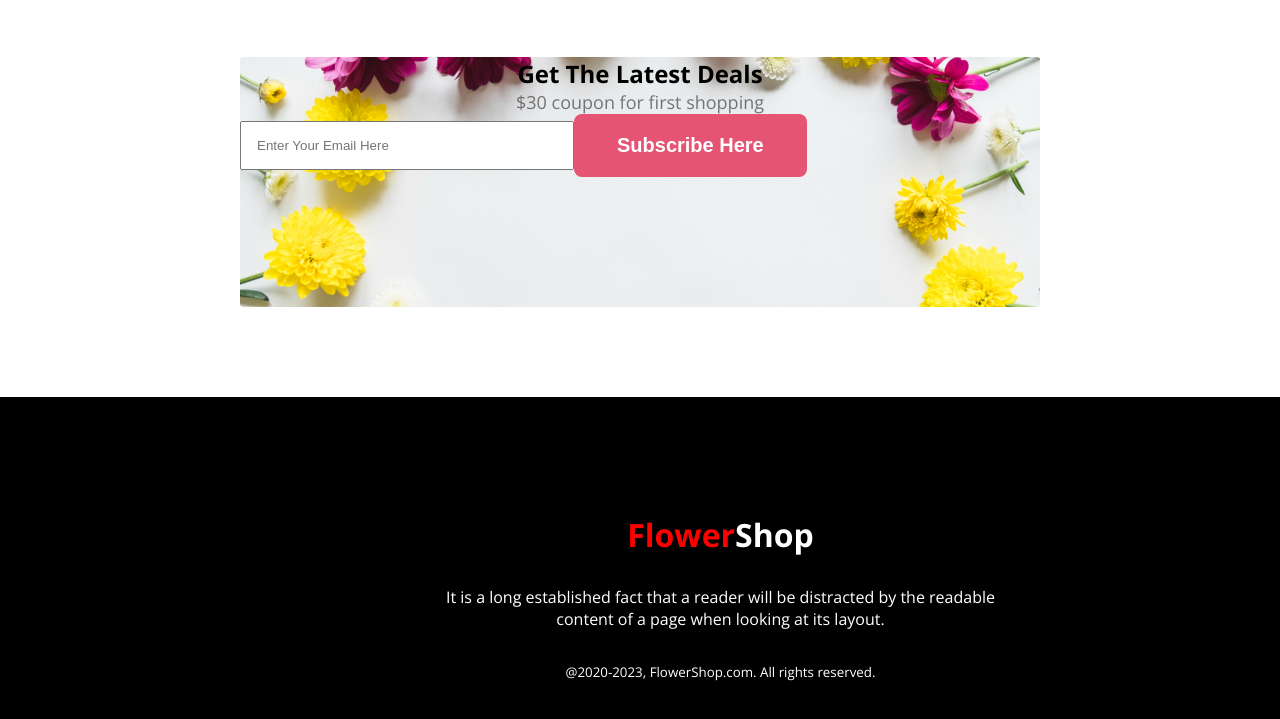
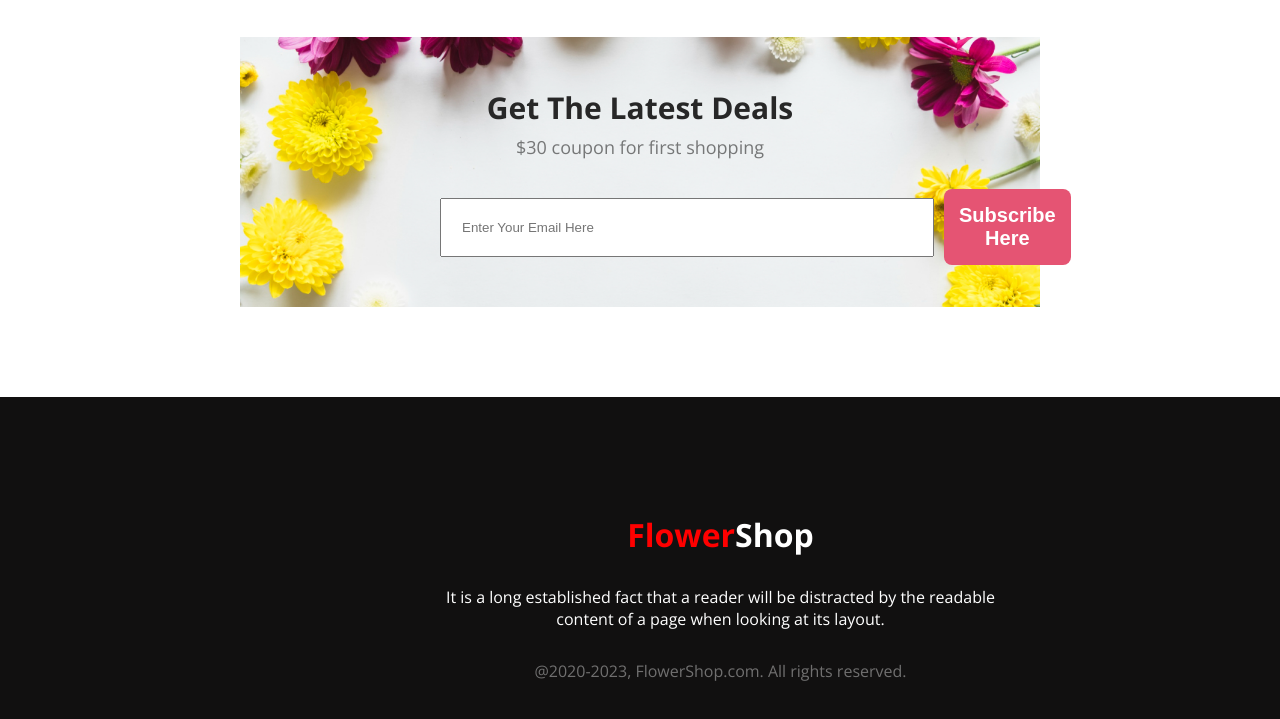
Before and after one commit to Shanto93/flower-shop-website, a plain HTML site: page index.html in a window 1280 px wide. Shown: the part 2743-3462 px from the top of the page. Drawn offline with nearby package versions, Linux system fonts and the light colour scheme.

Commit message:
Given website work almost done.

```diff
--- a/index.html
+++ b/index.html
@@ -131,7 +131,7 @@
 
                     </div>
                     <div class="insta-button">
-                        <button class="common-button">Subscribe Here</button>
+                        <button class="btn">Subscribe Here</button>
                     </div>
                 </div>
             </div>
--- a/style.css
+++ b/style.css
@@ -137,40 +137,60 @@ body{
     font-size: 40px;
     font-weight: 800;
 }
+.insta-ban-title{
+    color: #272727;
+    font-size: 30px;
+    font-weight: 800;
+    margin-bottom: 7px;
+}
 .instagram-container{
     height: 100vh;
     background-color: #FFFFFF;
 }
 .insta-ban{
-    height: 250px;
-    margin-top: 60px;
+    height: 220px;
+    margin-top: 40px;
     background-image: url("Flower Asset/Rectangle\ 9.png");
     background-position: center;
     background-repeat: no-repeat;
     background-size: cover;
     text-align: center;
+    padding-top: 50px;
 }
 .insta-info{
     display: flex;
     align-items: center;
     text-align: center;
+    padding-left: 25%;
 }
 .insta-description{
     color: rgba(39, 39, 39, 0.60);
     font-size: 18px;
     font-weight: 400;
+    margin-bottom: 30px;
 }
 .in{
+    padding: 20px;
+    width: 450px;
+    margin-right: 10px;
+}
+.btn{
     padding: 15px;
-    width: 300px;
+    border-radius: 8px;
+    background: #E55473;
+    color: #FFF;
+    font-size: 20px;
+    font-weight: 700;
+    border: none;
 }
+
 
 /* This is footer section */
 .footer-container{
     display: flex;
     align-items: center;
     text-align: center;
-    background-color: black;
+    background-color: #111010;
     color: white;
     height: 400px;
     padding-left: 32.5%;
@@ -181,7 +201,9 @@ body{
     padding: 30px;
 }
 .hr-part{
-    color: white;
+    color: rgba(255, 255, 255, 0.40);
+    font-size: 16px;
+    font-weight: 400;
     padding-top: 50px;
 }
 .span-class{
```
